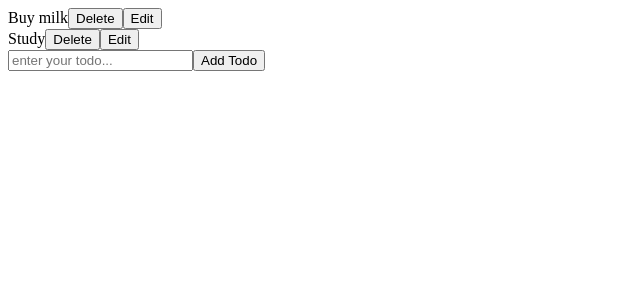
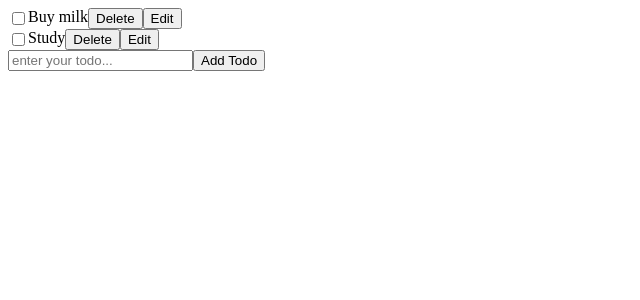
Before and after one commit to karixhma12/reactTodoApp, a React (Vite) app in the folder no.9-reactTodoApp/: page / in a window 1280 px wide. Shown: the top 300 px of the page, without its empty margins (0-640 px from the left). Built offline with nearby package versions, Linux system fonts and the light colour scheme.

Commit message:
feat: toggle todo donw with checkbox and strikethrough

```diff
--- a/no.9-reactTodoApp/src/App.jsx
+++ b/no.9-reactTodoApp/src/App.jsx
@@ -21,11 +21,24 @@ function App(){
     })
 
     setTodos(newTodos);
+  }
 
+  function toggleTodo(id){
+    const newTodo = todos.map((todo)=>{
+      if(todo.id===id){
+        return{...todo , done:!todo.done};
+      }
+      else{
+        return todo;
+      }
+    })
+    setTodos(newTodo);
   }
+
+
   return(
   <>
-    <TodoList list={todos} deleteTodo={deleteTodo}/>
+    <TodoList list={todos} deleteTodo={deleteTodo} toggleTodo={toggleTodo}/>
     <TodoInput addTodo={addTodo}/>
   </>
   )
--- a/no.9-reactTodoApp/src/components/TodoItem.jsx
+++ b/no.9-reactTodoApp/src/components/TodoItem.jsx
@@ -1,9 +1,12 @@
 
 
-function TodoItem({key,todo, deleteTodo}){
+function TodoItem({key,todo, deleteTodo,toggleTodo}){
     return(
-        <div>
-            {todo.text}
+        <div style={{display:"flex"}}>
+            <input type="checkbox" checked={todo.done} onChange={()=>toggleTodo(todo.id)}/>
+            <div style={{textDecoration: todo.done ? "line-through" : "none"}}>
+                {todo.text}
+            </div>
             <button onClick={()=>deleteTodo(todo.id)}> Delete </button>
             <button> Edit </button>
         </div>
--- a/no.9-reactTodoApp/src/components/TodoList.jsx
+++ b/no.9-reactTodoApp/src/components/TodoList.jsx
@@ -1,10 +1,10 @@
 import TodoItem from "./TodoItem";
 
-function TodoList({list,deleteTodo}){
+function TodoList({list,deleteTodo,toggleTodo}){
 return(
    <>
    {list.map((todo)=>{
-        return(<TodoItem key={todo.id} todo={todo} deleteTodo={deleteTodo} />)
+        return(<TodoItem key={todo.id} todo={todo} deleteTodo={deleteTodo} toggleTodo={toggleTodo} />)
    })}
    </>
 )
```
